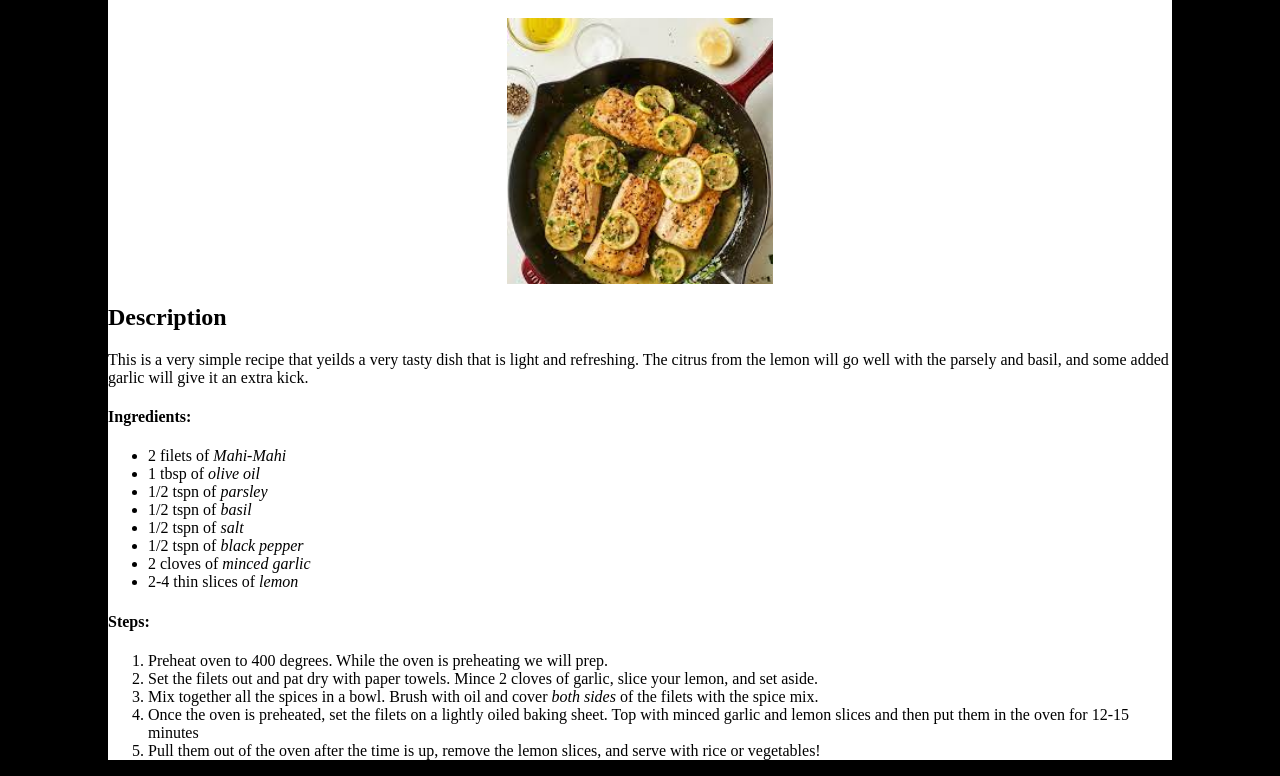
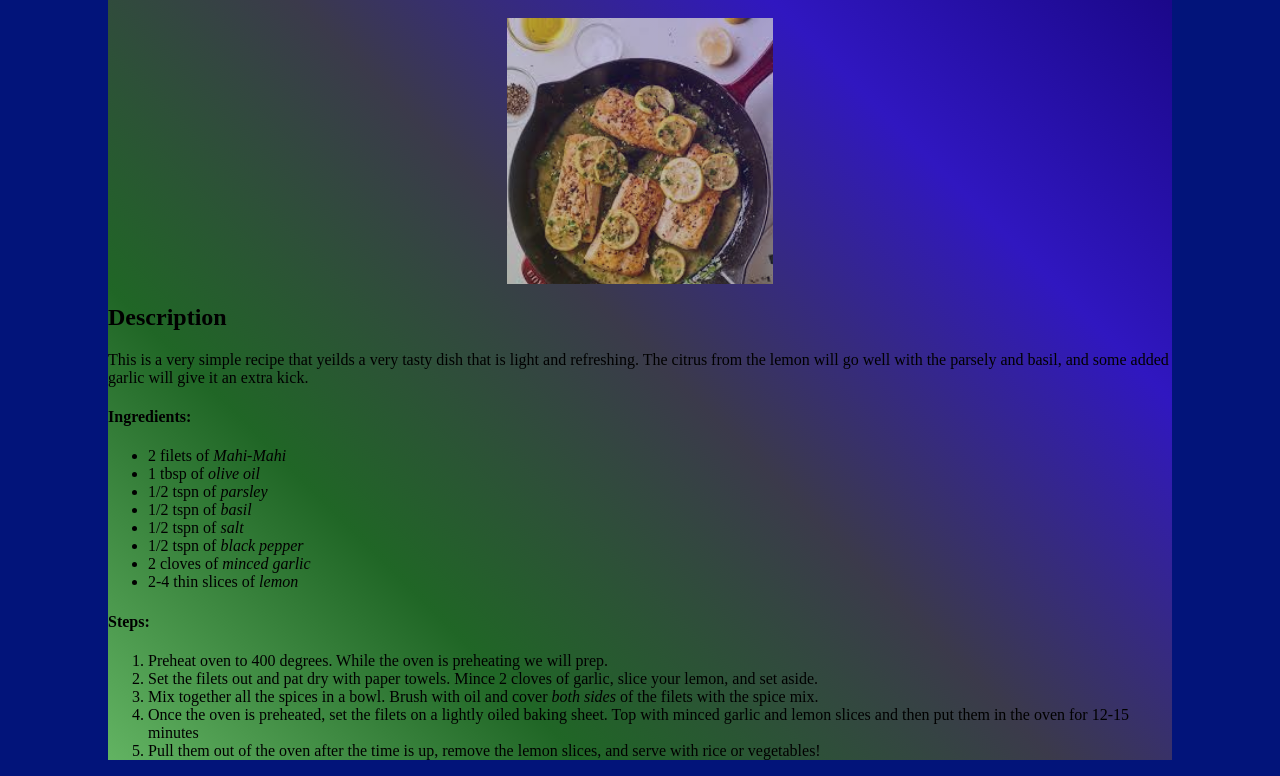
Before and after one commit to donkle-berg/odin-recipes, a plain HTML site: page recipes/mahi-mahi.html in a window 1280 px wide. Shown: the part 107-883 px from the top of the page. Drawn offline with Linux system fonts and the light colour scheme.

Commit message:
Add and adjust linear-gradient function

```diff
--- a/recipes/style.css
+++ b/recipes/style.css
@@ -1,10 +1,10 @@
 body {
-    background-color: black;
+    background-color: #02147a;
 
 }
 
 main {
-    background-color: white;
+    background: linear-gradient(45deg, rgb(98, 179, 98), rgb(32, 102, 38), rgb(59, 58, 75), rgb(48, 23, 192), rgb(23, 5, 128));
     margin-left: 100px;
     margin-right: 100px;
     margin-top: auto;
@@ -22,3 +22,9 @@ h1 {
     margin-right: auto;
     width: 50%;
 }
+
+img {
+    height: auto;
+    width; auto;
+    opacity: 70%;
+}
```
